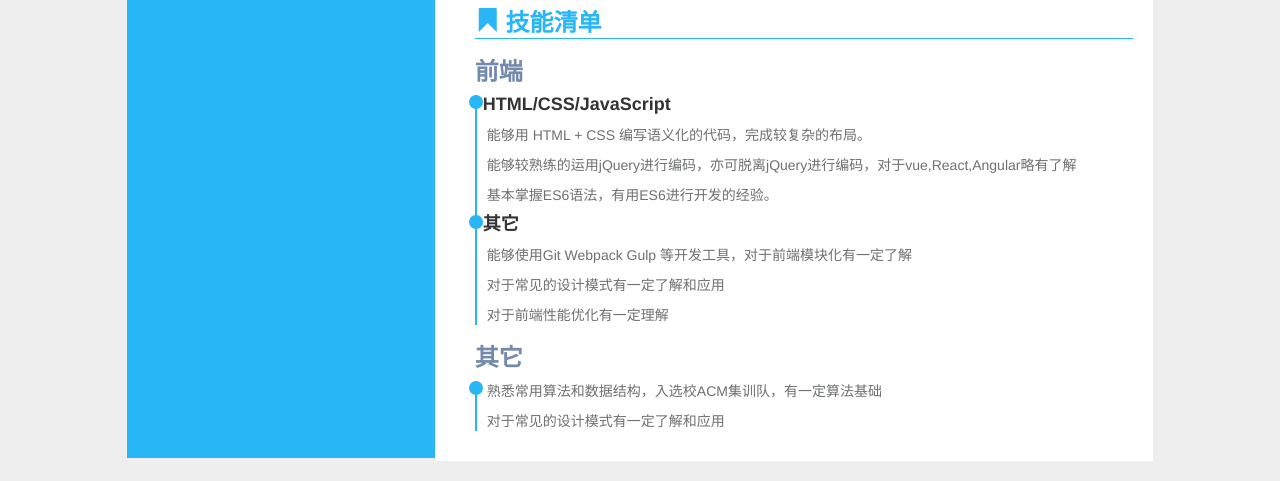
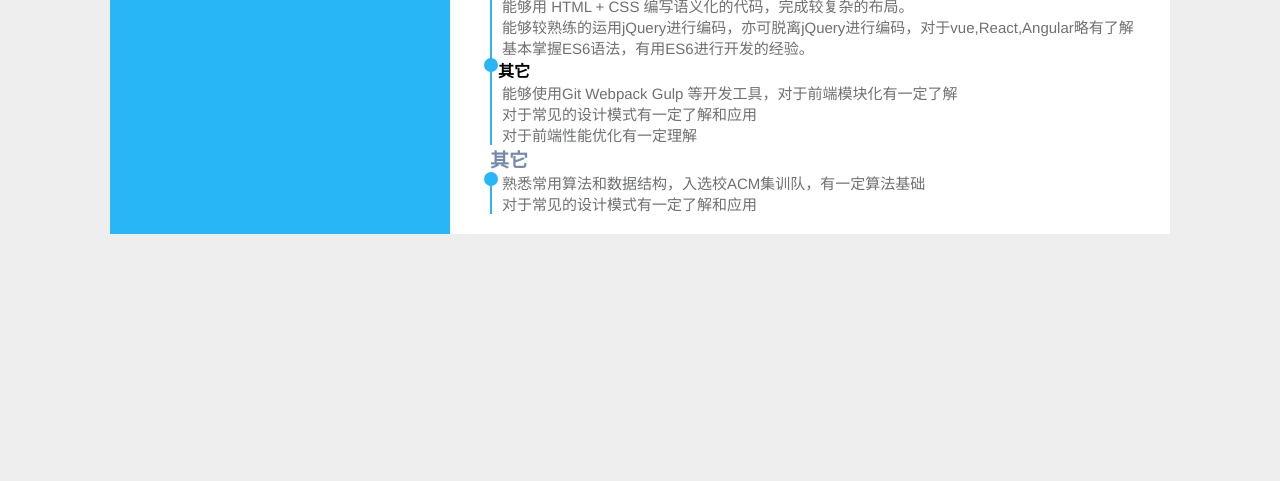
Before and after one commit to Month7/Month7.github.io, a plain HTML site: page index.html in a window 1280 px wide. Shown: the part 596-1077 px from the top of the page. After the commit the page ends 850 px from the top, so only its background shows below. Drawn offline with nearby package versions, Linux system fonts and the light colour scheme.

Commit message:
移动端测试

```diff
--- a/index.html
+++ b/index.html
@@ -6,7 +6,7 @@
     <title>尹铮的简历</title>
     <script defer src="https://use.fontawesome.com/releases/v5.0.6/js/all.js"></script>
     <meta name="viewport" content="width=device-width, initial-scale=1">
-    <link href="https://cdn.bootcss.com/bootstrap/3.3.6/css/bootstrap.min.css" rel="stylesheet">
+
     <link rel="stylesheet" href="style.css">
 
 
--- a/style.css
+++ b/style.css
@@ -8,23 +8,28 @@ li{
     list-style-type: none;
 }
 body{
+    min-width: 1080px;
     background: #eee;
     font-family: 'Helvetica Neue', Helvetica, 'Lucida Grande', Arial, 'Hiragino Sans GB', '微软雅黑', 'WenQuanYi Micro Hei', STHeiti, SimSun, sans-serif;
 }
-.resume{
-    width: 90%;
-    margin: 20px auto;
+.container{
+    width: 1060px;
+    margin: auto;
+    padding: 20px 0;
 }
 .sidebar{
     float: left;
     background: #29B6F6;
-    width: 30%;
+    width: 300px;
     padding: 20px;
+    padding-top: 0;
+    padding-bottom: 0;
+
     color: #fff;
 }
 .main{
     float: left;
-    width: 70%;
+    width: 680px;
     background: #fff;
 }
 .title{
@@ -46,6 +51,7 @@ h3,h4{
 }
 h3{
     color: #748aab;
+    font-size: 19px;
 }
 .someRight dd{
     margin-left: 25px;
@@ -111,7 +117,7 @@ h3{
     padding-left: 10px;
 }
 .experice p{
-    font-size: 14px;
+    font-size: 15px;
     color: #6e716f;
 }
 .experice a{
```
